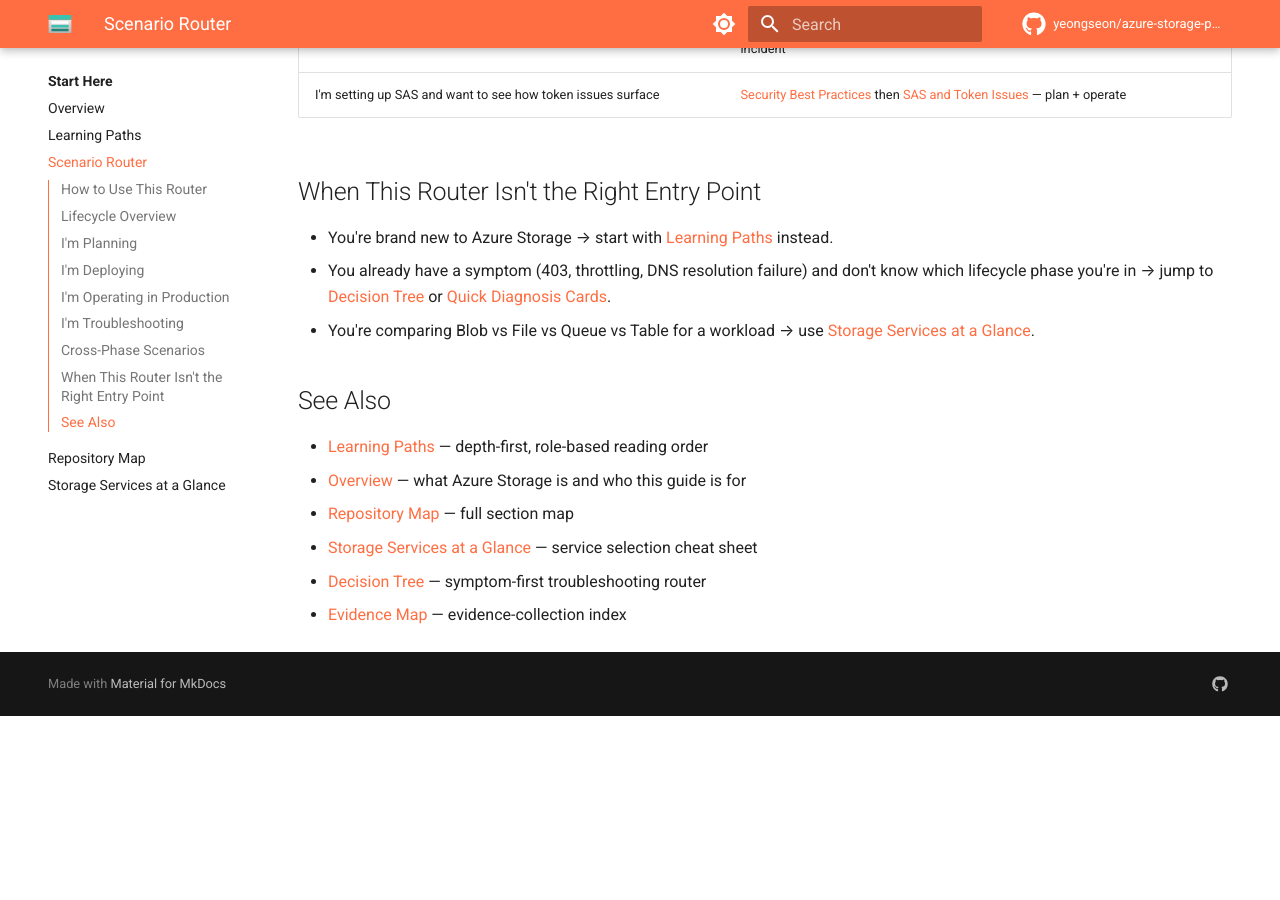
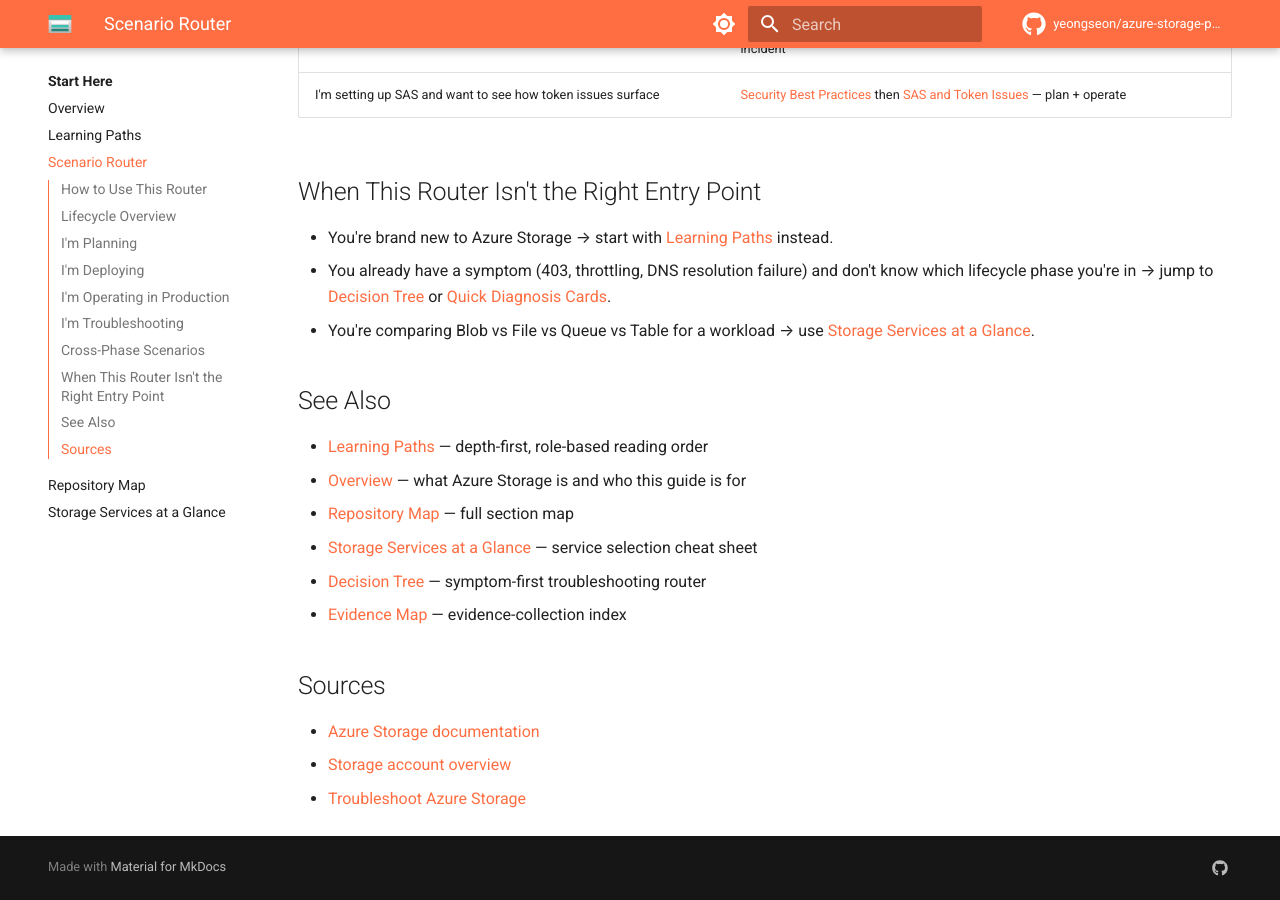
Before and after one commit to yeongseon/azure-storage-practical-guide, an MkDocs documentation site: the page built from docs/start-here/scenario-router.md, in a window 1280 px wide and 900 px high, scrolled down 3428 px. Built offline with MkDocs 1.6.1 and Material for MkDocs 9.7.7, drawn with Linux system fonts in a browser that asks for light colours; comment, search, counter and statistics services are not loaded; before the commit the page ends 4144 px from its top, so only the background shows below that.

Commit message:
docs: resolve documentation quality gate debt (CA#385) (#56)

```diff
--- a/docs/start-here/scenario-router.md
+++ b/docs/start-here/scenario-router.md
@@ -118,3 +118,9 @@
 - [Storage Services at a Glance](storage-services-at-a-glance.md) — service selection cheat sheet
 - [Decision Tree](../troubleshooting/decision-tree.md) — symptom-first troubleshooting router
 - [Evidence Map](../troubleshooting/evidence-map.md) — evidence-collection index
+
+## Sources
+
+- [Azure Storage documentation](https://learn.microsoft.com/en-us/azure/storage/)
+- [Storage account overview](https://learn.microsoft.com/en-us/azure/storage/common/storage-account-overview)
+- [Troubleshoot Azure Storage](https://learn.microsoft.com/en-us/azure/storage/common/troubleshoot-storage-availability)
--- a/docs/troubleshooting/lab-guides/index.md
+++ b/docs/troubleshooting/lab-guides/index.md
@@ -34,3 +34,8 @@
 - [Playbooks](../playbooks/index.md)
 - [Private Endpoint and DNS Issues](../playbooks/access/private-endpoint-and-dns-issues.md)
 - [First 10 Minutes: Access](../first-10-minutes/access.md)
+
+## Sources
+
+- [Troubleshoot Azure Storage](https://learn.microsoft.com/en-us/azure/storage/common/troubleshoot-storage-availability)
+- [Storage account overview](https://learn.microsoft.com/en-us/azure/storage/common/storage-account-overview)
```
